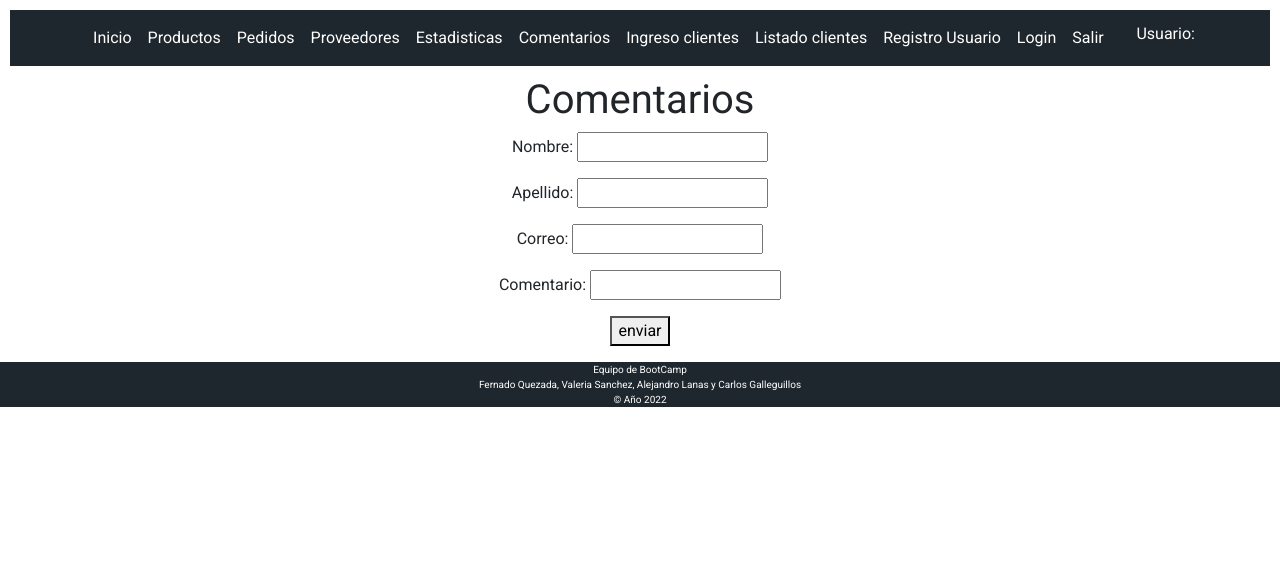
After one commit to valesc1971/ProyectoGrupal_TeLoVendo, a Django app: page /comentario_clientes/ in a window 1280 px wide. The commit adds this page. Shown: the top 586 px of the page. Run offline with Django 3.2, Linux system fonts and the light colour scheme.

Commit message:
agrega tabla comentarios

```diff
--- a/aplicacion1/admin.py
+++ b/aplicacion1/admin.py
@@ -1,5 +1,5 @@
 from django.contrib import admin
-from .models import Cliente, Pedido, Producto, Proveedor
+from .models import Cliente, Comentario, Pedido, Producto, Proveedor
 
 # Register your models here.
 
@@ -7,3 +7,4 @@ admin.site.register(Cliente)
 admin.site.register(Pedido)
 admin.site.register(Producto)
 admin.site.register(Proveedor)
+admin.site.register(Comentario)
--- a/aplicacion1/forms.py
+++ b/aplicacion1/forms.py
@@ -22,3 +22,9 @@ class UserRegisterForm(UserCreationForm):
         model = User
         fields = ['username', 'email', 'password1', 'password2']
         help_texts = {k:"" for k in fields}
+
+class ComentarioForm (forms.Form):
+    nombre=forms.CharField (max_length=50, required=True)
+    apellido=forms.CharField (max_length=50, required=True)
+    correo=forms.CharField(widget=forms.EmailInput)
+    comentario=forms.CharField (max_length=150, required=True)
--- a/aplicacion1/models.py
+++ b/aplicacion1/models.py
@@ -31,3 +31,9 @@ class Proveedor(models.Model):
     correo=models.EmailField(max_length=100)
     ciudad=models.CharField(max_length=50)
     telefono=models.CharField(max_length=15)
+
+class Comentario(models.Model):
+    nombre=models.CharField(max_length=50)
+    apellido=models.CharField(max_length=50)
+    correo=models.EmailField(max_length=100)
+    comentario=models.CharField(max_length=150)
--- /dev/null
+++ b/aplicacion1/templates/aplicacion1/comentario_clientes.html
@@ -0,0 +1,19 @@
+{% extends 'aplicacion1/layout.html' %}
+{% block content %}
+{% load static %}
+
+<form action "aplicacion1/comentario_clientes.html" method = "post">
+
+    {% csrf_token %}
+
+    <div id='form_ingreso'>
+        <h1> Comentarios </h1>
+
+        {{form.as_p}}
+
+        <button type="submit">enviar </button>
+
+    </div>
+</form>
+
+{% endblock %}
--- a/aplicacion1/templates/aplicacion1/layout.html
+++ b/aplicacion1/templates/aplicacion1/layout.html
@@ -34,6 +34,10 @@
         		<li class="nav-item">
 					<a class="nav-link" href="{% url 'estadisticas' %}" id="form-contact">Estadisticas</a>
 				</li>
+        		<li class="nav-item">
+					<a class="nav-link" href="{% url 'comentario_clientes' %}" id="form-contact">Comentarios</a>
+				</li>
+
         		<li class="nav-item">
 					<a class="nav-link" href="{% url 'ingreso_clientes' %}" id="form-contact">Ingreso clientes</a>
 				</li>
--- a/aplicacion1/urls.py
+++ b/aplicacion1/urls.py
@@ -13,4 +13,6 @@ urlpatterns = [
     path('salir/', views.salir, name='salir'),
     path('register/', views.register, name='register'),
     path('proveedores/', views.proveedores, name='proveedores'),
+    path('comentario_clientes/', views.comentario_clientes, name='comentario_clientes'),
+    path('lista_comentarios/', views.lista_comentarios, name='lista_comentarios'),
 ]
--- a/aplicacion1/views.py
+++ b/aplicacion1/views.py
@@ -1,6 +1,6 @@
 from django.shortcuts import redirect, render
-from .models import Cliente, Proveedor
-from .forms import RegistroClienteForm, LoginForm, UserRegisterForm
+from .models import Cliente, Proveedor, Comentario
+from .forms import RegistroClienteForm, LoginForm, UserRegisterForm, ComentarioForm
 from django.contrib.auth.models import User
 from django.contrib.auth import authenticate, login as auth_login, logout
 from django.contrib.auth.decorators import login_required, permission_required
@@ -102,3 +102,31 @@ def register(request):
 def proveedores(request):
     proveedor=Proveedor.objects.all()
     return render (request, 'aplicacion1/proveedores.html', {"data":proveedor})
+
+
+def comentario_clientes(request):
+    form = ComentarioForm()
+
+    if request.method == 'POST':
+
+        form = ComentarioForm(request.POST)
+
+        if form.is_valid():
+
+            com=Comentario()
+            com.nombre=form.cleaned_data["nombre"]
+            com.apellido=form.cleaned_data["apellido"]
+            com.correo=form.cleaned_data["correo"]
+            com.comentario=form.cleaned_data["comentario"]
+
+            com.save()
+            return redirect('comentario_clientes')
+
+        else:
+            print('invalido')
+
+    return render(request, 'aplicacion1/comentario_clientes.html', {'form':form})
+
+def lista_comentarios(request):
+    com=Comentario.objects.all()
+    return render (request, 'aplicacion1/lista_comentarios.html', {"data":com})
```
Also changed, not shown: aplicacion1/templates/aplicacion1/lista_comentarios.html (added, +26 -0 lines), aplicacion1/migrations/0004_comentario.py (added).
